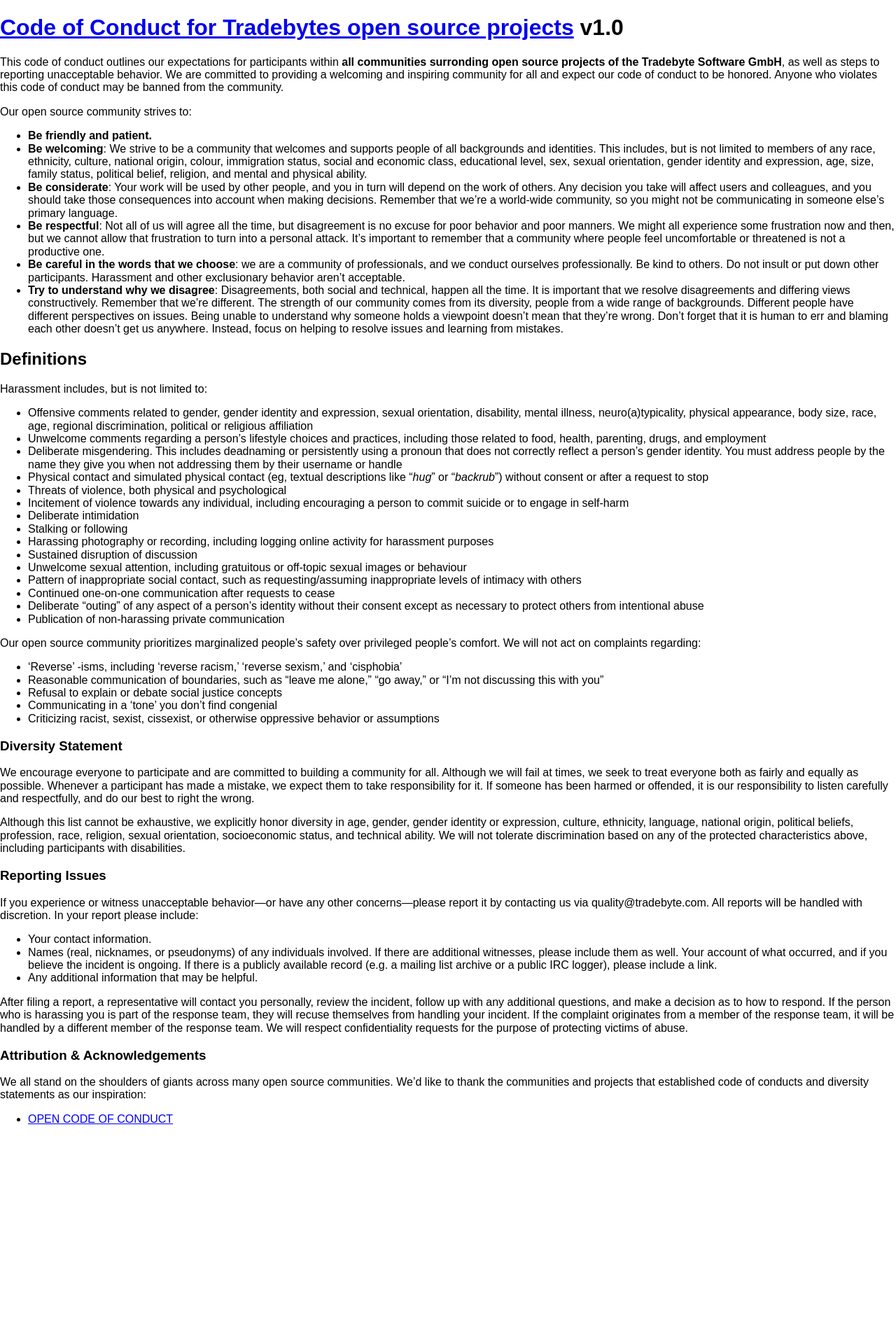
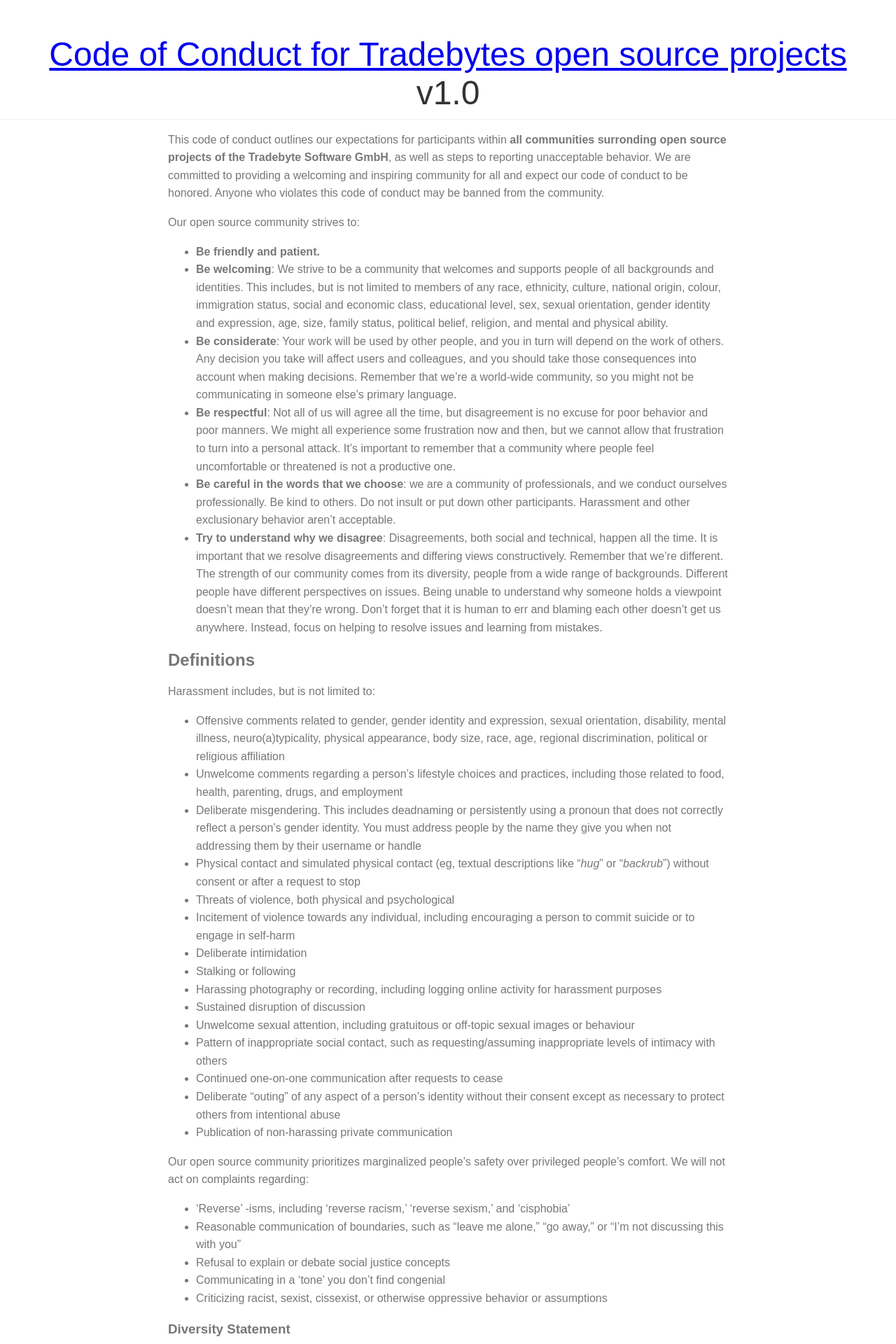
Before and after one commit to tradebyte/Code-of-Conduct, a Jekyll site: the page built from index.md, in a window 1280 px wide. Shown: the top 1920 px of the page at 70% size. Built offline with Jekyll 4.4.1, drawn with Linux system fonts in a browser that asks for light colours; nearby versions of some CDN libraries; before the commit the page ends 1624 px from its top, so only the background shows below that.

Commit message:
added a stylesheet

```diff
--- a/_layouts/default.html
+++ b/_layouts/default.html
@@ -21,9 +21,12 @@
 
   <link rel="stylesheet" href="//unpkg.com/purecss@0.6.2/build/pure-min.css" integrity="sha384-UQiGfs9ICog+LwheBSRCt1o5cbyKIHbwjWscjemyBMT9YCUMZffs6UqUTd0hObXD" crossorigin="anonymous">
 
+  <link rel='stylesheet' href='css/site.css' type='text/css'>
+
 </head>
 <body>
 
+  <div class="layout">
     <div class="header">
       <h1>
         <a href="{{ site.url }}">{{ site.title }}</a>
@@ -35,5 +38,6 @@
           {{ content }}
         </div>
     </div>
+  </div>
 </body>
 </html>
--- /dev/null
+++ b/css/site.css
@@ -0,0 +1,36 @@
+body {
+    color: #777;
+}
+
+#layout {
+    position: relative;
+    left: 0;
+    padding-left: 0;
+}
+
+.content {
+    margin: 0 auto;
+    padding: 0 2em;
+    max-width: 800px;
+    margin-bottom: 50px;
+    line-height: 1.6em;
+}
+
+.header {
+     margin: 0;
+     color: #333;
+     text-align: center;
+     padding: 2.5em 2em 0;
+     border-bottom: 1px solid #eee;
+ }
+.header h1 {
+    margin: 0.2em 0;
+    font-size: 3em;
+    font-weight: 300;
+}
+    .header h2 {
+    font-weight: 300;
+    color: #ccc;
+    padding: 0;
+    margin-top: 0;
+}
```
Lines whose indentation alone changed are shown as unchanged.
